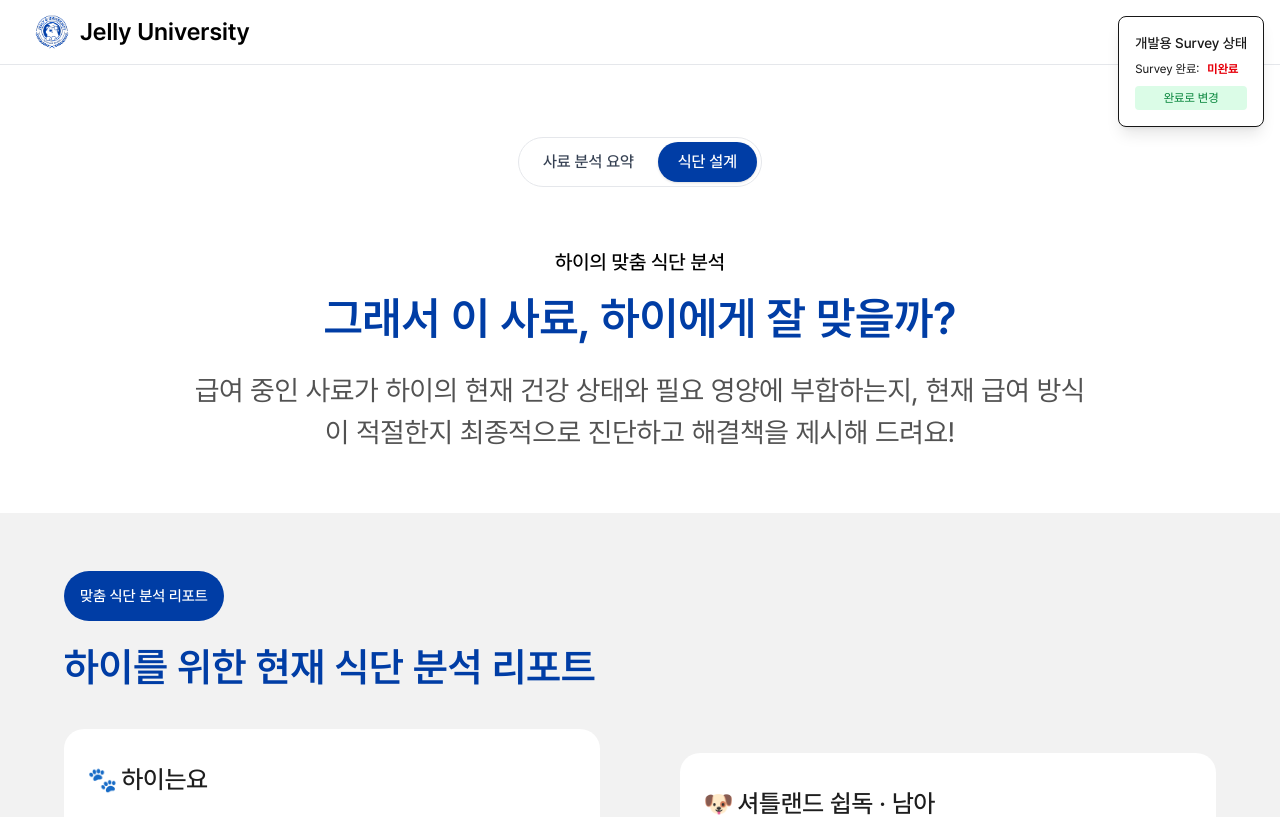
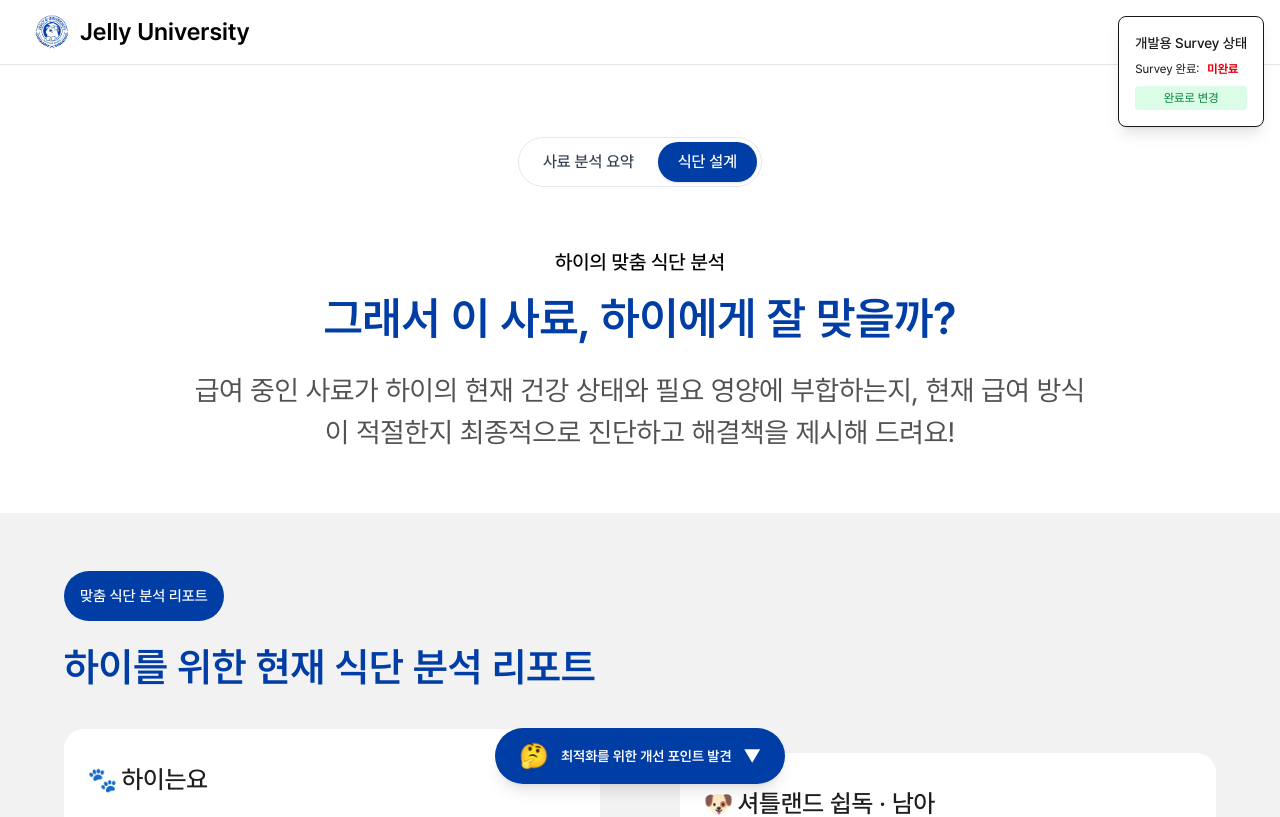
Before and after one commit to SeokHoChoi/test-jelly-univ-fe, a Next.js app: page /brief-report/diet-report in a window 1280 px wide. Shown: the top 817 px of the page. Built offline with nearby package versions, Linux system fonts and the light colour scheme.

Commit message:
feat: 보고서 페이지 > 하단 스티키 CTA 버튼 패널 구현 (기존 고정 패널 변경)

```diff
--- a/src/app/brief-report/diet-report/page.tsx
+++ b/src/app/brief-report/diet-report/page.tsx
@@ -3,6 +3,7 @@
 import { useState } from 'react';
 import ReportTabs from '@/components/brief-report/ReportTabs';
 import DietReportExample from '@/components/brief-report/DietReportExample';
+import PetSuitabilitySection from '@/components/brief-report/PetSuitabilitySection';
 
 const DietReportPage = () => {
   const [petInfo, setPetInfo] = useState({ name: '반려견' });
@@ -44,6 +45,9 @@ const DietReportPage = () => {
         </div>
         <DietReportExample onPetInfoChange={setPetInfo} />
       </section>
+
+      {/* 플로팅 PetSuitabilitySection */}
+      <PetSuitabilitySection />
     </div>
   );
 };
--- a/src/app/brief-report/page.tsx
+++ b/src/app/brief-report/page.tsx
@@ -38,12 +38,11 @@ const BriefReportPage = () => {
   }, [response, restored, router]);
 
   return (
-    <div className="min-h-screen">
+    <div className="min-h-screen pb-20">
       <FoodQualityAnalysisSection />
-      <PetSuitabilitySection />
 
       {/* 회원가입 유도 버튼 */}
-      <div className="fixed bottom-4 right-4 z-50">
+      <div className="fixed bottom-4 right-4 z-40">
         <button
           onClick={() => setShowSignupModal(true)}
           className="bg-brand-blue text-white px-4 py-3 rounded-lg shadow-lg hover:bg-brand-blue-dark transition-colors text-sm md:text-base md:px-6"
@@ -52,6 +51,9 @@ const BriefReportPage = () => {
           <span className="sm:hidden">전체 보기</span>
         </button>
       </div>
+
+      {/* 플로팅 PetSuitabilitySection */}
+      <PetSuitabilitySection />
 
       <SignupPromptModal
         isOpen={showSignupModal}
--- a/src/components/brief-report/PetSuitabilitySection.tsx
+++ b/src/components/brief-report/PetSuitabilitySection.tsx
@@ -1,27 +1,56 @@
 'use client';
 
-// import { useMemo } from 'react';
+import { useState } from 'react';
+import { useRouter } from 'next/navigation';
 import { useRatingStore } from '@/contexts/RatingStore';
 
 const PetSuitabilitySection = () => {
+  const router = useRouter();
+  const [isExpanded, setIsExpanded] = useState(false);
   const response = useRatingStore((s) => s.response);
-  // const dog = response?.dogInfo;
   const overall = response?.overallSummary;
   const first = response?.foodRatings?.[0];
   const recommendations = first?.rating?.overallRating?.recommendations ?? [];
   const improvements = first?.rating?.overallRating?.improvements ?? [];
 
-  // 가중 평균 점수를 우선 사용, 없으면 기존 점수 사용
-  // const badge = first?.rating?.overallRatingWeighted?.badge ?? first?.rating?.overallRating?.badge ?? overall?.badge;
-  // const score = first?.rating?.overallRatingWeighted?.score ?? first?.rating?.overallRating?.score ?? overall?.score;
-
   // Alert 정보 활용
-  // const alertLevel = first?.rating?.alertLevel;
-  // const alertMessageKey = first?.rating?.alertMessageKey;
-  // const alertSeverity = first?.rating?.alertSeverity;
-  // const alertCategory = first?.rating?.alertCategory;
   const hasUrgentAlert = overall?.hasUrgentAlert ?? false;
   const hasCautionAlert = overall?.hasCautionAlert ?? false;
+
+  // Alert 레벨에 따른 이모지와 텍스트 결정
+  const getAlertInfo = () => {
+    if (hasUrgentAlert) {
+      return {
+        emoji: '🚨',
+        title: '즉시 개선이 필요한 심각한 문제',
+        description: null
+      };
+    } else if (hasCautionAlert) {
+      return {
+        emoji: '⚠️',
+        title: '장기적으로 문제가 될 수 있는 잠재적 위험',
+        description: null
+      };
+    } else {
+      return {
+        emoji: '🤔',
+        title: '최적화를 위한 개선 포인트 발견',
+        description: null // 점검 상태에서는 설명 텍스트 없음
+      };
+    }
+  };
+
+  const alertInfo = getAlertInfo();
+
+  // 플로팅 버튼 토글 함수
+  const toggleExpanded = () => {
+    setIsExpanded(!isExpanded);
+  };
+
+  // Survey 페이지로 이동하는 함수
+  const handleLearnMore = () => {
+    router.push('/survey');
+  };
 
   // const petName = useMemo(() => {
   //   const name = dog?.name || '반려견';
@@ -33,8 +62,25 @@ const PetSuitabilitySection = () => {
   // }, [petName]);
 
   return (
-    <section id="pet-suitability" className="pt-[30px] pb-[40px] sm:pt-[45px] sm:pb-[60px] md:pt-[64.5px] md:pb-[93.5px] px-[20px] sm:px-[40px] md:px-[64px]">
-      <div className="max-w-[1008px] mx-auto">
+    <div className="fixed bottom-0 left-0 right-0 z-50">
+      {/* 플로팅 버튼 */}
+      <div className="flex justify-center px-4 pb-4">
+        <button
+          onClick={toggleExpanded}
+          className="bg-[#003DA5] hover:bg-[#002A7A] text-white px-6 py-3 rounded-full shadow-lg transition-all duration-300 flex items-center gap-3 min-w-[200px] justify-center"
+        >
+          <span className="text-2xl">{alertInfo.emoji}</span>
+          <span className="font-semibold text-sm">{alertInfo.title}</span>
+          <span className="text-lg transition-transform duration-300" style={{ transform: isExpanded ? 'rotate(180deg)' : 'rotate(0deg)' }}>
+            ▼
+          </span>
+        </button>
+      </div>
+
+      {/* 확장된 내용 */}
+      {isExpanded && (
+        <div className="bg-white border-t border-gray-200 shadow-2xl">
+          <div className="max-w-[1008px] mx-auto px-[20px] sm:px-[40px] md:px-[64px] py-[30px] sm:py-[45px] md:py-[64.5px]">
             {/* 하얀 박스 */}
             <div
               className="bg-white rounded-[15px] sm:rounded-[18px] md:rounded-[20px] py-[20px] sm:py-[23px] md:py-[26px] px-[15px] sm:px-[20px] md:px-0"
@@ -45,17 +91,21 @@ const PetSuitabilitySection = () => {
               <div className="flex flex-col md:flex-row justify-center items-center gap-[30px] sm:gap-[40px] md:gap-[52px] max-w-4xl mx-auto">
                 {/* 왼쪽: 경고 영역 */}
                 <div className="text-center w-full sm:w-[280px] md:w-[300px] flex-shrink-0">
-              <div className="text-[30px] sm:text-[35px] md:text-[40px] mb-[5px]">🤯</div>
+                  <div className="text-[30px] sm:text-[35px] md:text-[40px] mb-[5px]">{alertInfo.emoji}</div>
                   <div className="text-[#DA0E0E] font-semibold text-[20px] leading-[26px] mb-[10px] sm:mb-[18px] md:mb-[21px]">
-                {hasUrgentAlert
-                  ? '즉시 개선이 필요한 사항이 있습니다!'
-                  : hasCautionAlert
-                    ? '주의가 필요한 사항이 있습니다.'
-                    : overall?.recommendedAction || '권장 조치를 확인해 주세요.'}
+                    {alertInfo.title}
                   </div>
+                  {alertInfo.description && (
+                    <div className="text-[#666666] text-[14px] leading-[20px] mb-[15px]">
+                      {alertInfo.description}
+                    </div>
+                  )}
                   {/* 데스크톱에서만 버튼 표시 */}
                   <div className="hidden md:flex justify-center">
-                <button className="bg-[#003DA5] hover:bg-[#002A7A] text-white px-[20px] sm:px-[24px] md:px-8 py-[10px] sm:py-[12px] md:py-3 rounded-[40px] sm:rounded-[45px] md:rounded-[50px] font-semibold text-[14px] sm:text-[15px] md:text-[16px] transition-colors">
+                    <button
+                      onClick={handleLearnMore}
+                      className="bg-[#003DA5] hover:bg-[#002A7A] text-white px-[20px] sm:px-[24px] md:px-8 py-[10px] sm:py-[12px] md:py-3 rounded-[40px] sm:rounded-[45px] md:rounded-[50px] font-semibold text-[14px] sm:text-[15px] md:text-[16px] transition-colors"
+                    >
                       자세히 알아보기
                     </button>
                   </div>
@@ -82,13 +132,18 @@ const PetSuitabilitySection = () => {
 
               {/* 모바일에서만 표시되는 버튼 - 하얀 카드를 꽉 채움 */}
               <div className="md:hidden mt-14">
-            <button className="w-full bg-[#003DA5] hover:bg-[#002A7A] text-white py-[12px] rounded-[30px] font-semibold text-[16px] transition-colors">
+                <button
+                  onClick={handleLearnMore}
+                  className="w-full bg-[#003DA5] hover:bg-[#002A7A] text-white py-[12px] rounded-[30px] font-semibold text-[16px] transition-colors"
+                >
                   자세히 알아보기
                 </button>
               </div>
             </div>
           </div>
-    </section>
+        </div>
+      )}
+    </div>
   );
 };
 
```
Lines whose indentation alone changed are shown as unchanged.
